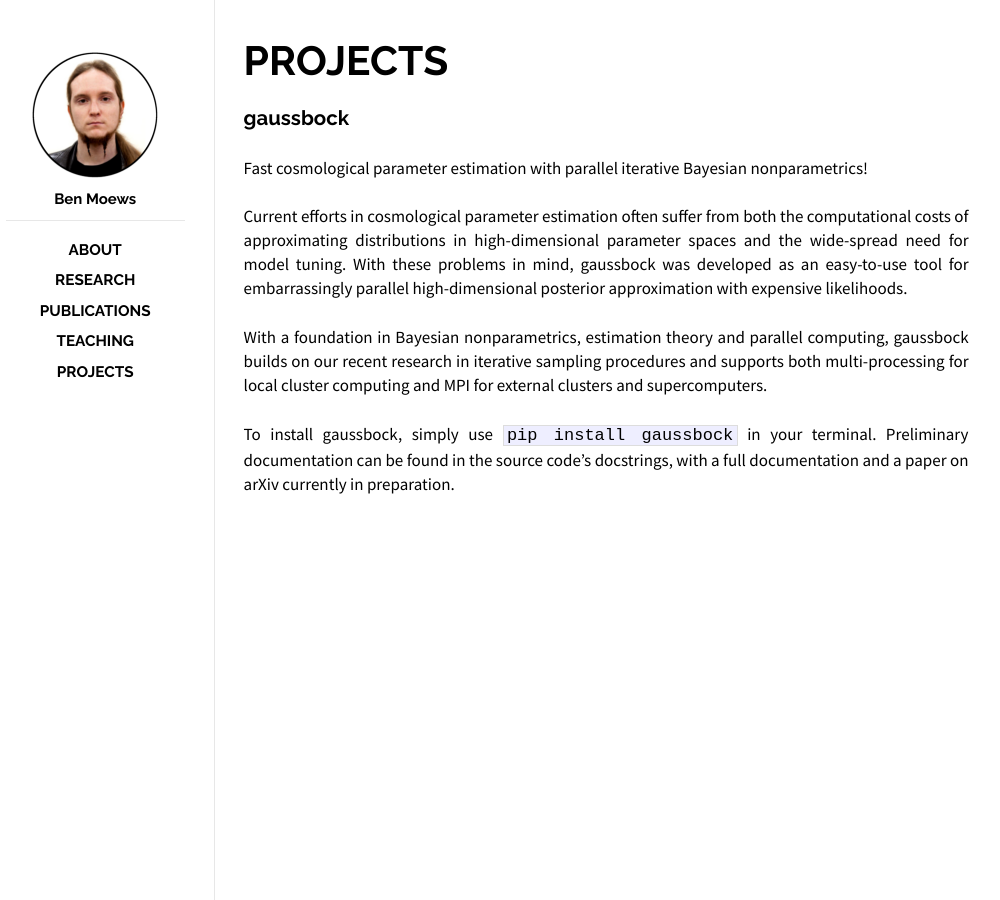
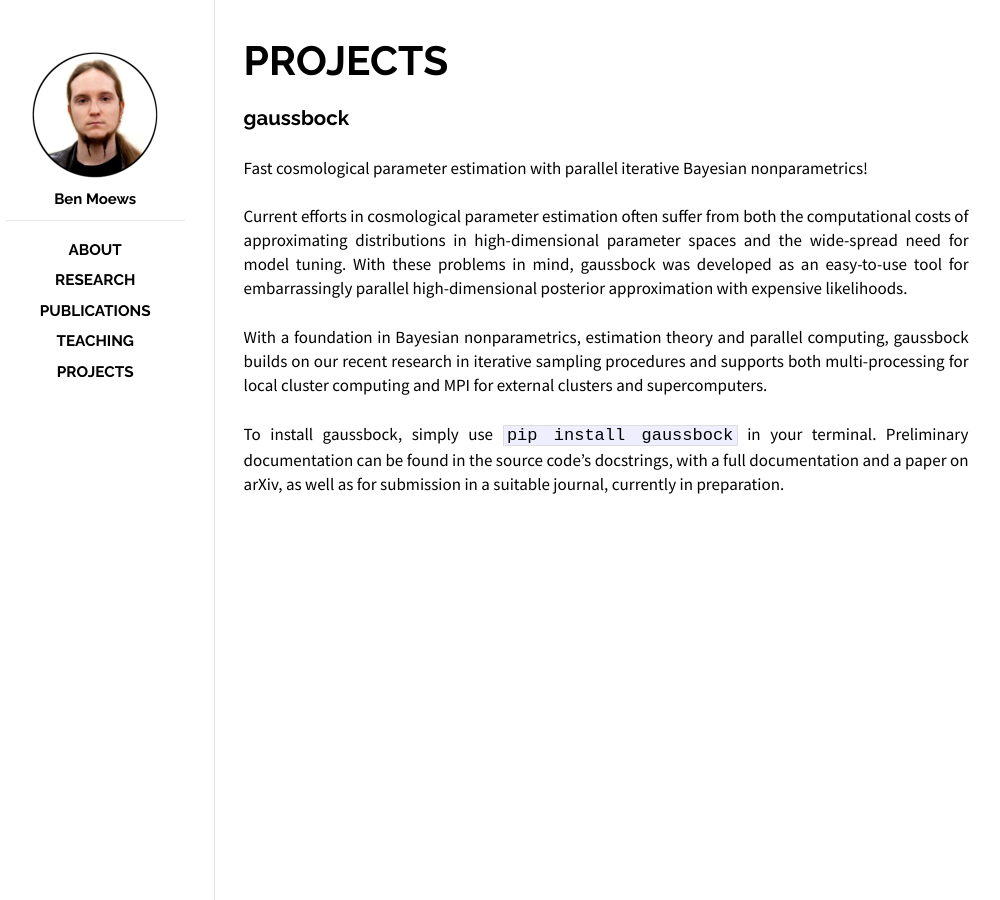
Before and after one commit to moews/moews.github.io, a Jekyll site: the page built from _posts/2017-03-23-projects.md, in a window 1280 px wide. Shown: the whole page, without its empty margins (144-1144 px from the left). Built offline with Jekyll 4.4.1, drawn with Linux system fonts in a browser that asks for light colours.

Commit message:
Update 2017-03-23-projects.md

```diff
--- a/_posts/2017-03-23-projects.md
+++ b/_posts/2017-03-23-projects.md
@@ -15,4 +15,4 @@ Current efforts in cosmological parameter estimation often suffer from both the
 
 With a foundation in Bayesian nonparametrics, estimation theory and parallel computing, gaussbock builds on our recent research in iterative sampling procedures and supports both multi-processing for local cluster computing and MPI for external clusters and supercomputers.
 
-To install gaussbock, simply use `pip install gaussbock` in your terminal. Preliminary documentation can be found in the source code's docstrings, with a full documentation and a paper on arXiv currently in preparation.
+To install gaussbock, simply use `pip install gaussbock` in your terminal. Preliminary documentation can be found in the source code's docstrings, with a full documentation and a paper on arXiv, as well as for submission in a suitable journal, currently in preparation.
```
